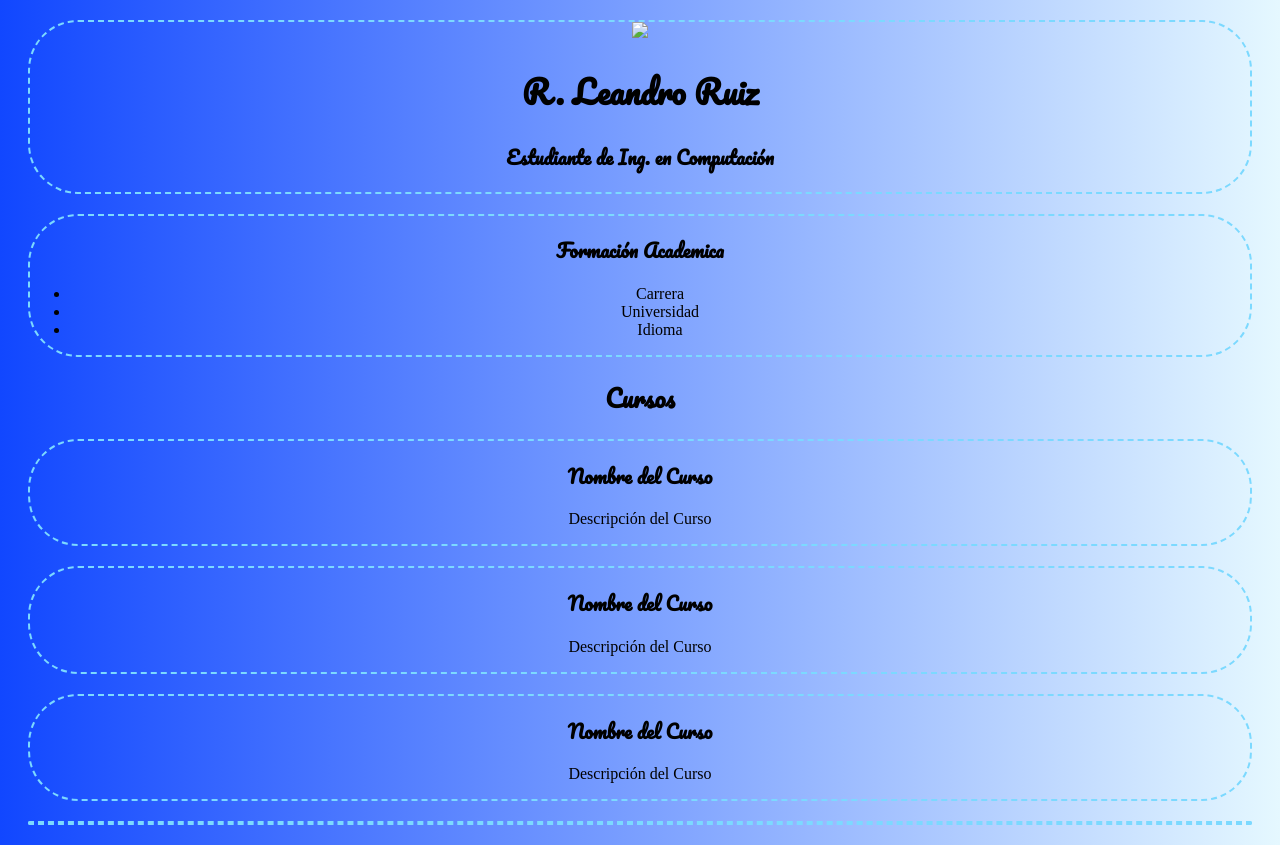
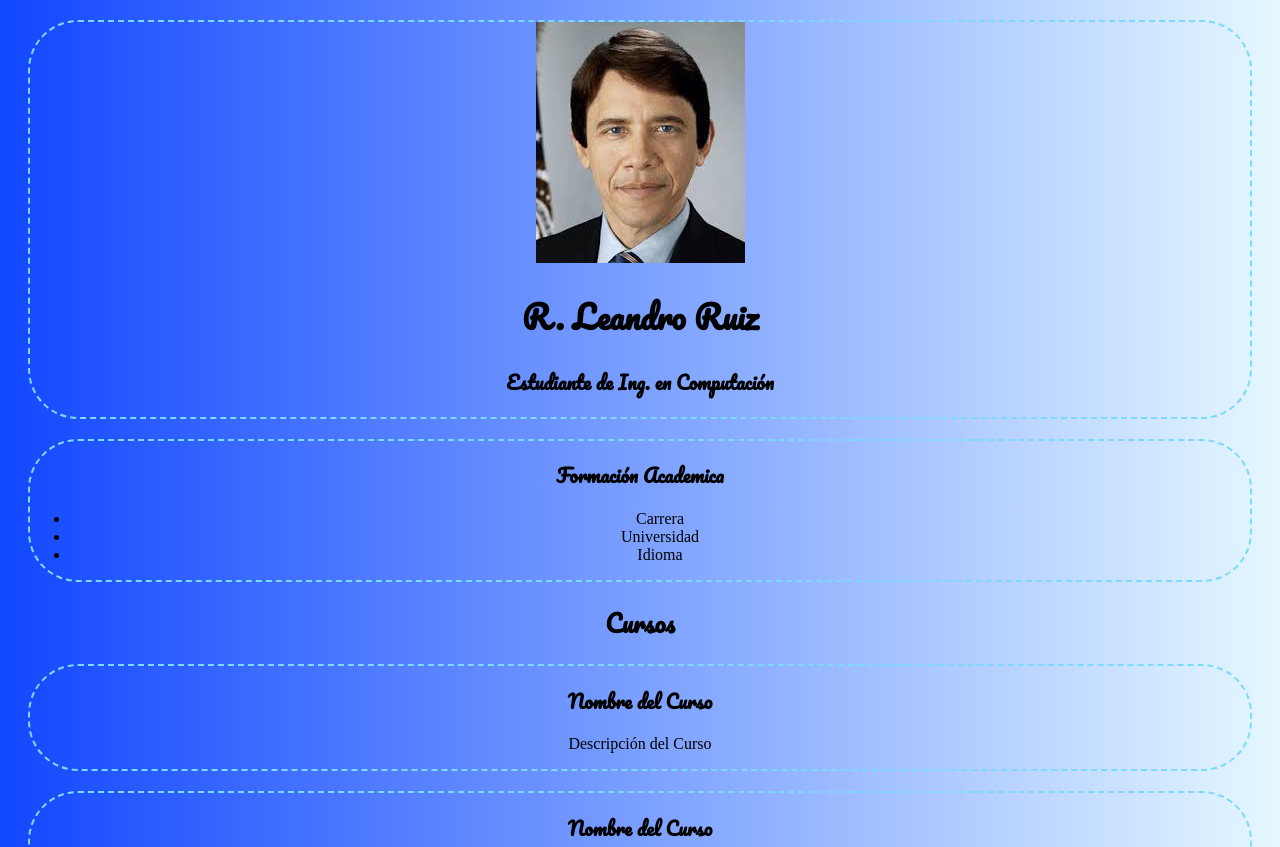
Before and after one commit to UCC-LabCompu2/primer-html-rleandroruiz, a plain HTML site: page CV/ejercicio.html in a window 1280 px wide. Shown: the top 847 px of the page. Drawn offline with Linux system fonts and the light colour scheme.

Commit message:
Correcion

```diff
--- a/CV/ejercicio.html
+++ b/CV/ejercicio.html
@@ -17,7 +17,7 @@
 <body>
 
 <div>
-    <img src="img/photo1.jpg">
+    <img src="photo1.jpg" alt="img">
     <h1>R. Leandro Ruiz</h1>
     <h3>Estudiante de Ing. en Computación</h3>
 </div>
```
Also changed, not shown: CV/photo1.jpg (renamed from img/photo1.jpg).
